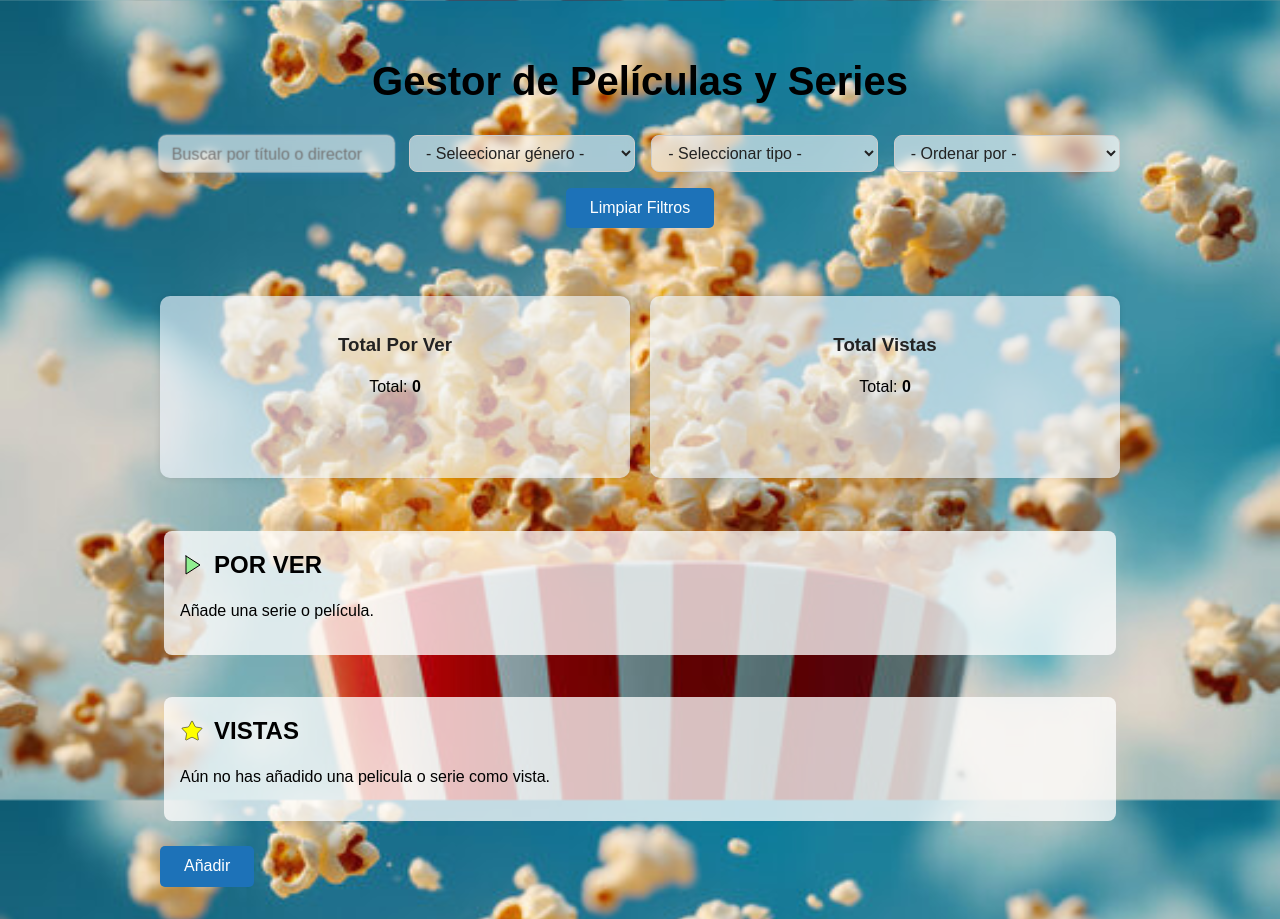
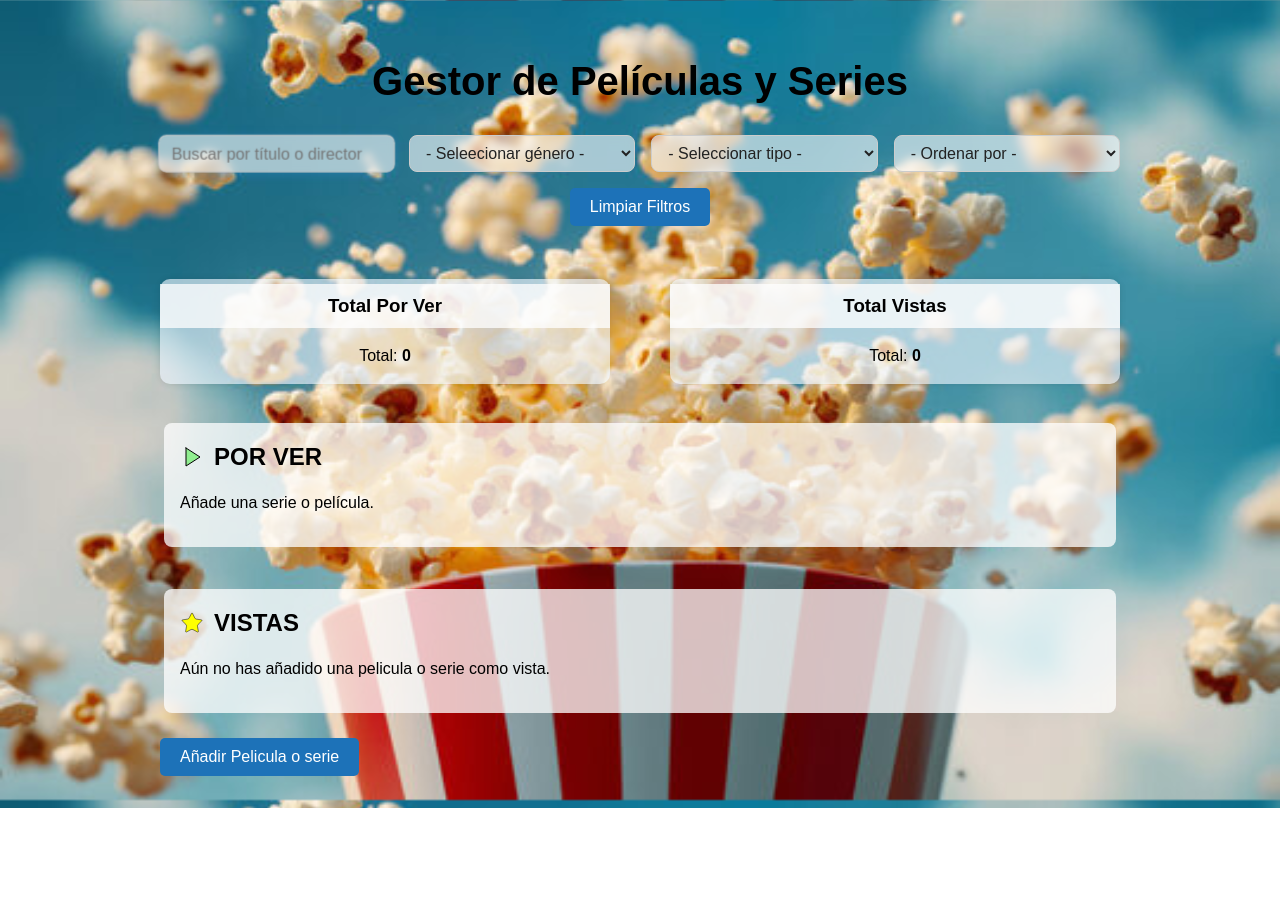
Before and after one commit to psantueno/group9-tp2-react, a React (Vite) app: page / in a window 1280 px wide. After the commit the page ends 808 px from the top, so only its background shows below. Built offline with nearby package versions, Linux system fonts and the light colour scheme.

Commit message:
Formulario

```diff
--- a/src/components/Button/Button.css
+++ b/src/components/Button/Button.css
@@ -13,6 +13,21 @@
     box-shadow: 0 6px 14px rgba(0, 0, 0, 0.3);
 }
 
+
+.button {
+    background-color: #1d72b8;
+    color: white;
+    padding: 10px 20px;
+    border: none;
+    border-radius: 5px;
+    cursor: pointer;
+    transition: background-color 0.3s ease;
+  }
+
+  /* Cuando el formulario se muestra */
+  .button-open {
+    background-color: red;
+  }
 .button-primary{
     background-color: #1d72b8;
     display: flex;
--- a/src/components/Counter/Counter.css
+++ b/src/components/Counter/Counter.css
@@ -1,29 +1,33 @@
 .counter {
     background-color: #f0f8ffa1;
-    padding: 1rem;
-    margin: 1rem 0;
+    padding: 0em;
+    margin:0.1rem 0;
     border-radius: 10px;
     box-shadow: 0 0 6px rgba(0,0,0,0.1);
     max-width: 450px;
-    min-height: 150px;
+    min-height: 100px;
     align-items: center;
     text-align: center;
   }
 
   .counter h3 {
+    padding: 0.5rem;
+    margin: 0.3rem 0;
+    background-color: #ffffffc0;
     margin-bottom: 0.5rem;
-    color: #222;
+    color: #000000;
   }
 
   .counter ul {
     padding: 0;
     list-style: none;
     margin: 0;
+    color: #000000f8;
   }
 
   .counter li {
     margin: 4px 0;
-    color: #444;
+    color: #23004bd7;
   }
 
   .contadores {
--- a/src/pages/Home/Home.css
+++ b/src/pages/Home/Home.css
@@ -49,6 +49,8 @@
 }
 
 .formulario {
+  display: block;
+  visibility: visible;
   background-color: #ffffffb9;
   padding: 0.7rem 1.5rem;
   border-radius: 8px;
@@ -58,7 +60,6 @@
   background-color: rgba(255, 255, 255, 0.95);
   border-color: #409eff;
   box-shadow: 0 2px 10px rgba(64, 158, 255, 0.25);
-    transform: scale(1.015);
 }
 
 .input {
--- a/src/pages/Home/Home.jsx
+++ b/src/pages/Home/Home.jsx
@@ -219,8 +219,9 @@ export const Home = () => {
                 <List list={watchedListProps} />
             </section>
 
-            <button className="button button-primary" onClick={() => setShowForm(!showForm)}>
-                {showForm ? "Finalizar" : "Añadir"}
+            <button className={`button ${showForm ? "button-open" : ""}`}
+             onClick={() => setShowForm(!showForm)}>
+                {showForm ? "Cerrar Formulario" : "Añadir Pelicula o serie"}
             </button>
 
             {showForm && (<div className="formulario">
@@ -230,8 +231,8 @@ export const Home = () => {
                     <input className="input" name="director" id="director" type="text" placeholder="Director" required />
                     <input className="input" name="anio" id="anio" type="number" placeholder="Año" min="0" max="2025" required />
 
-                    <select className="select" name="genero" id="genero">
-                        <option value="">Género</option>
+                    <select className="select" name="genero" id="genero"  required>
+                        <option value="Género" disabled hidden>Género</option>
                         <option value="Drama">Drama</option>
                         <option value="Comedia">Comedia</option>
                         <option value="Acción">Acción</option>
@@ -243,8 +244,8 @@ export const Home = () => {
 
                     <input className="input" name="rating" id="rating" type="number" placeholder="Rating (1-10)" min="1" max="10" step="0.1" required />
 
-                    <select className="select" name="tipo" id="tipo">
-                        <option value="">Tipo</option>
+                    <select className="select" name="tipo" id="tipo" required>
+                        <option value="Tipo" disabled hidden>Tipo</option>
                         <option value="Pelicula">Película</option>
                         <option value="Serie">Serie</option>
                     </select>
```
Lines whose indentation alone changed are shown as unchanged.
